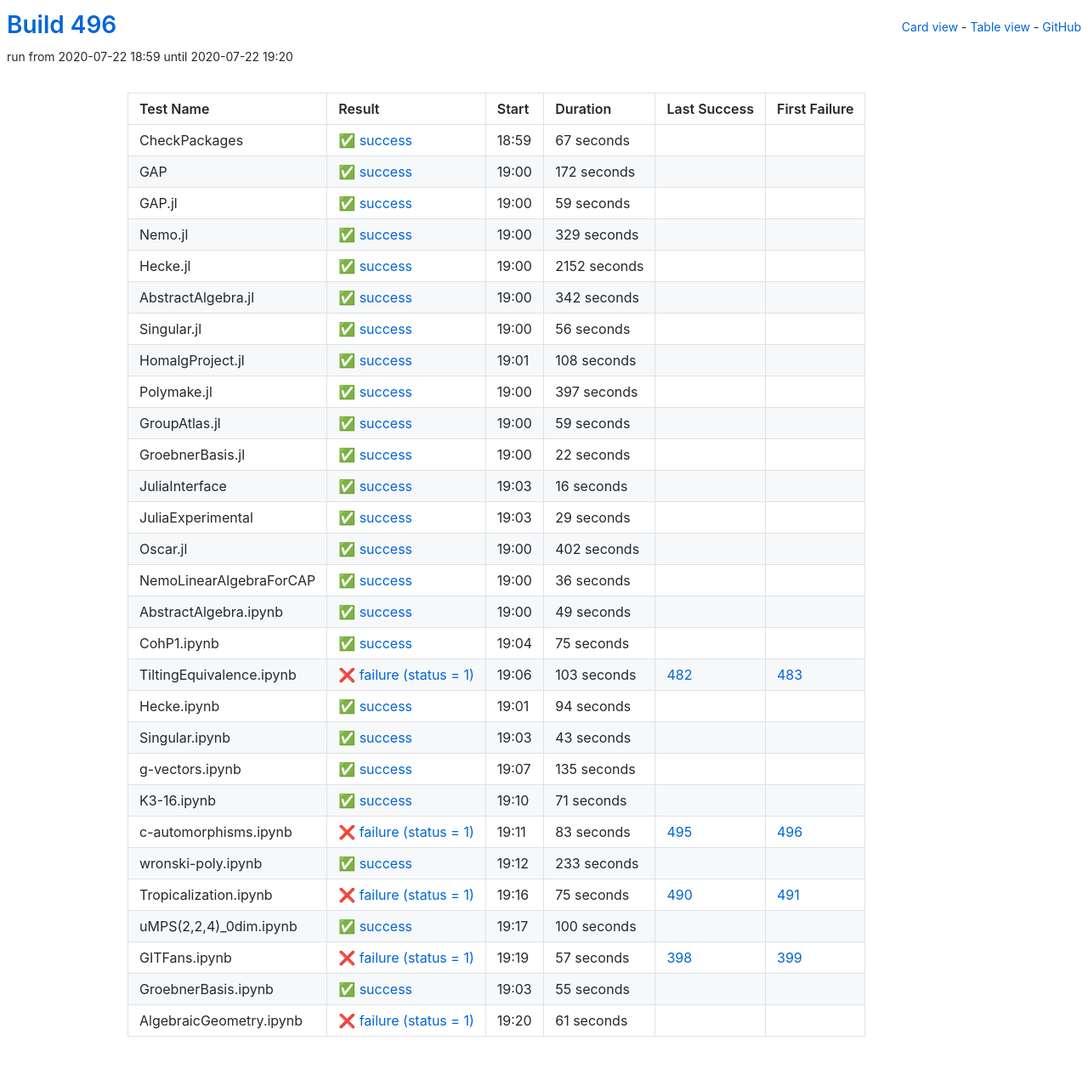
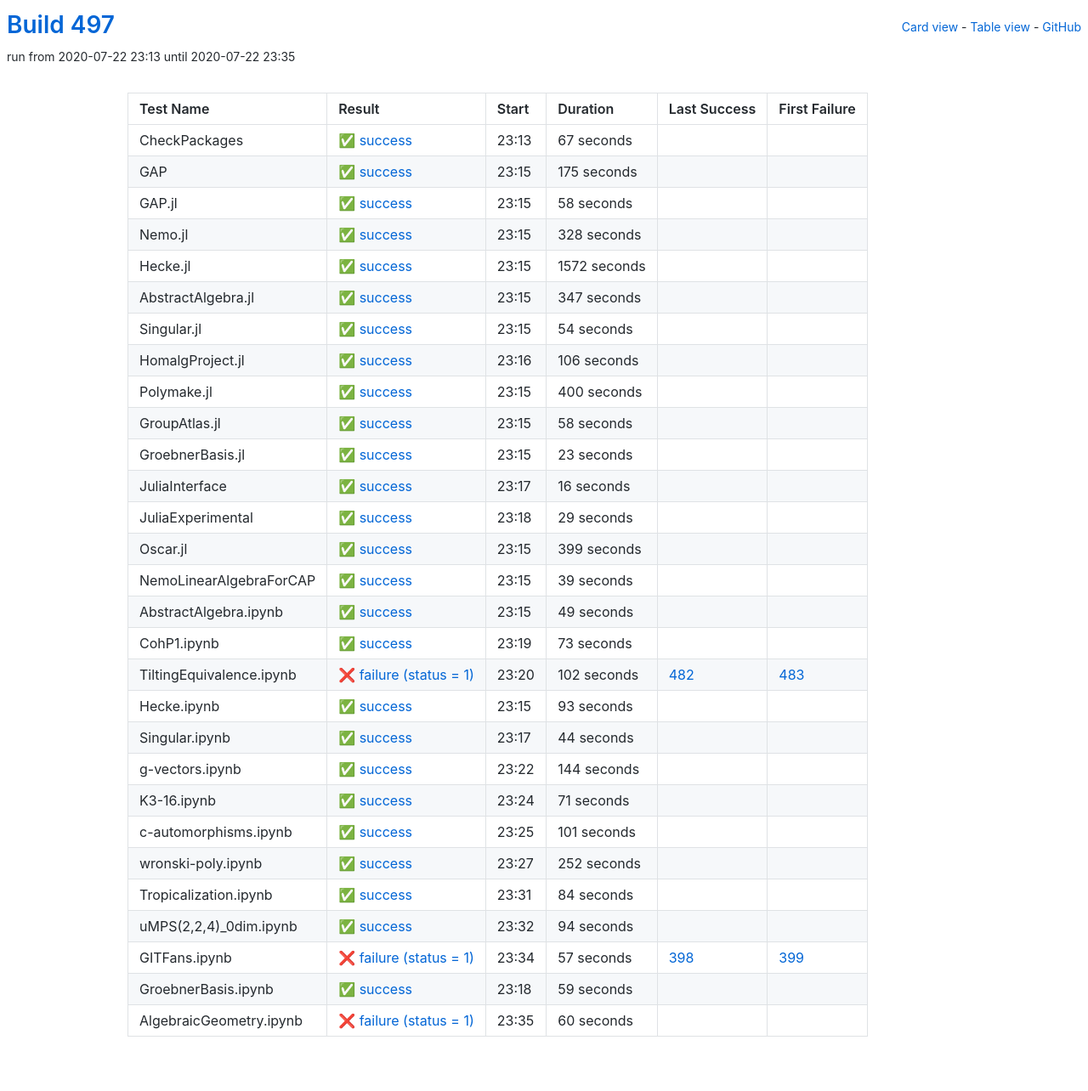
Before and after one commit to oscar-system/oscar-ci-status-stable, a Jekyll site: the page built from table.html, in a window 1280 px wide. Shown: the whole page at 85% size. Built offline with Jekyll 4.4.1, drawn with Linux system fonts in a browser that asks for light colours.

Commit message:
Build #497

```diff
--- a/_data/ci.yml
+++ b/_data/ci.yml
@@ -1,6 +1,6 @@
 ---
-build: 496
-build_url: https://oscarci.mathematik.uni-kl.de/job/oscar-stable/496/
+build: 497
+build_url: https://oscarci.mathematik.uni-kl.de/job/oscar-stable/497/
 job: oscar-stable
 organization: oscar-system
 repo: oscar-ci-status-stable
@@ -8,8 +8,8 @@ repourl: https://github.com/oscar-system/oscar-ci-status-stable
 tests:
 - name: CheckPackages
   id: checkpackages
-  log: https://oscarci.mathematik.uni-kl.de/job/oscar-stable/496/artifact/logs/build-496/CheckPackages.log
-  start: 2020-07-22 18:59
+  log: https://oscarci.mathematik.uni-kl.de/job/oscar-stable/497/artifact/logs/build-497/CheckPackages.log
+  start: 2020-07-22 23:13
   success: true
   exitcode: 0
   status: success
@@ -20,128 +20,128 @@ tests:
   first_failure_url:
 - name: GAP
   id: gap
-  log: https://oscarci.mathematik.uni-kl.de/job/oscar-stable/496/artifact/logs/build-496/GAP.log
-  start: 2020-07-22 19:00
+  log: https://oscarci.mathematik.uni-kl.de/job/oscar-stable/497/artifact/logs/build-497/GAP.log
+  start: 2020-07-22 23:15
   success: true
   exitcode: 0
   status: success
-  duration: 172
+  duration: 175
   last_success: false
   last_success_url:
   first_failure: false
   first_failure_url:
 - name: GAP.jl
   id: gap-jl
-  log: https://oscarci.mathematik.uni-kl.de/job/oscar-stable/496/artifact/logs/build-496/GAP.jl.log
-  start: 2020-07-22 19:00
+  log: https://oscarci.mathematik.uni-kl.de/job/oscar-stable/497/artifact/logs/build-497/GAP.jl.log
+  start: 2020-07-22 23:15
   success: true
   exitcode: 0
   status: success
-  duration: 59
+  duration: 58
   last_success: false
   last_success_url:
   first_failure: false
   first_failure_url:
 - name: Nemo.jl
   id: nemo-jl
-  log: https://oscarci.mathematik.uni-kl.de/job/oscar-stable/496/artifact/logs/build-496/Nemo.jl.log
-  start: 2020-07-22 19:00
+  log: https://oscarci.mathematik.uni-kl.de/job/oscar-stable/497/artifact/logs/build-497/Nemo.jl.log
+  start: 2020-07-22 23:15
   success: true
   exitcode: 0
   status: success
-  duration: 329
+  duration: 328
   last_success: false
   last_success_url:
   first_failure: false
   first_failure_url:
 - name: Hecke.jl
   id: hecke-jl
-  log: https://oscarci.mathematik.uni-kl.de/job/oscar-stable/496/artifact/logs/build-496/Hecke.jl.log
-  start: 2020-07-22 19:00
+  log: https://oscarci.mathematik.uni-kl.de/job/oscar-stable/497/artifact/logs/build-497/Hecke.jl.log
+  start: 2020-07-22 23:15
   success: true
   exitcode: 0
   status: success
-  duration: 2152
+  duration: 1572
   last_success: false
   last_success_url:
   first_failure: false
   first_failure_url:
 - name: AbstractAlgebra.jl
   id: abstractalgebra-jl
-  log: https://oscarci.mathematik.uni-kl.de/job/oscar-stable/496/artifact/logs/build-496/AbstractAlgebra.jl.log
-  start: 2020-07-22 19:00
+  log: https://oscarci.mathematik.uni-kl.de/job/oscar-stable/497/artifact/logs/build-497/AbstractAlgebra.jl.log
+  start: 2020-07-22 23:15
   success: true
   exitcode: 0
   status: success
-  duration: 342
+  duration: 347
   last_success: false
   last_success_url:
   first_failure: false
   first_failure_url:
 - name: Singular.jl
   id: singular-jl
-  log: https://oscarci.mathematik.uni-kl.de/job/oscar-stable/496/artifact/logs/build-496/Singular.jl.log
-  start: 2020-07-22 19:00
+  log: https://oscarci.mathematik.uni-kl.de/job/oscar-stable/497/artifact/logs/build-497/Singular.jl.log
+  start: 2020-07-22 23:15
   success: true
   exitcode: 0
   status: success
-  duration: 56
+  duration: 54
   last_success: false
   last_success_url:
   first_failure: false
   first_failure_url:
 - name: HomalgProject.jl
   id: homalgproject-jl
-  log: https://oscarci.mathematik.uni-kl.de/job/oscar-stable/496/artifact/logs/build-496/HomalgProject.jl.log
-  start: 2020-07-22 19:01
+  log: https://oscarci.mathematik.uni-kl.de/job/oscar-stable/497/artifact/logs/build-497/HomalgProject.jl.log
+  start: 2020-07-22 23:16
   success: true
   exitcode: 0
   status: success
-  duration: 108
+  duration: 106
   last_success: false
   last_success_url:
   first_failure: false
   first_failure_url:
 - name: Polymake.jl
   id: polymake-jl
-  log: https://oscarci.mathematik.uni-kl.de/job/oscar-stable/496/artifact/logs/build-496/Polymake.jl.log
-  start: 2020-07-22 19:00
+  log: https://oscarci.mathematik.uni-kl.de/job/oscar-stable/497/artifact/logs/build-497/Polymake.jl.log
+  start: 2020-07-22 23:15
   success: true
   exitcode: 0
   status: success
-  duration: 397
+  duration: 400
   last_success: false
   last_success_url:
   first_failure: false
   first_failure_url:
 - name: GroupAtlas.jl
   id: groupatlas-jl
-  log: https://oscarci.mathematik.uni-kl.de/job/oscar-stable/496/artifact/logs/build-496/GroupAtlas.jl.log
-  start: 2020-07-22 19:00
+  log: https://oscarci.mathematik.uni-kl.de/job/oscar-stable/497/artifact/logs/build-497/GroupAtlas.jl.log
+  start: 2020-07-22 23:15
   success: true
   exitcode: 0
   status: success
-  duration: 59
+  duration: 58
   last_success: false
   last_success_url:
   first_failure: false
   first_failure_url:
 - name: GroebnerBasis.jl
   id: groebnerbasis-jl
-  log: https://oscarci.mathematik.uni-kl.de/job/oscar-stable/496/artifact/logs/build-496/GroebnerBasis.jl.log
-  start: 2020-07-22 19:00
+  log: https://oscarci.mathematik.uni-kl.de/job/oscar-stable/497/artifact/logs/build-497/GroebnerBasis.jl.log
+  start: 2020-07-22 23:15
   success: true
   exitcode: 0
   status: success
-  duration: 22
+  duration: 23
   last_success: false
   last_success_url:
   first_failure: false
   first_failure_url:
 - name: JuliaInterface
   id: juliainterface
-  log: https://oscarci.mathematik.uni-kl.de/job/oscar-stable/496/artifact/logs/build-496/JuliaInterface.log
-  start: 2020-07-22 19:03
+  log: https://oscarci.mathematik.uni-kl.de/job/oscar-stable/497/artifact/logs/build-497/JuliaInterface.log
+  start: 2020-07-22 23:17
   success: true
   exitcode: 0
   status: success
@@ -152,8 +152,8 @@ tests:
   first_failure_url:
 - name: JuliaExperimental
   id: juliaexperimental
-  log: https://oscarci.mathematik.uni-kl.de/job/oscar-stable/496/artifact/logs/build-496/JuliaExperimental.log
-  start: 2020-07-22 19:03
+  log: https://oscarci.mathematik.uni-kl.de/job/oscar-stable/497/artifact/logs/build-497/JuliaExperimental.log
+  start: 2020-07-22 23:18
   success: true
   exitcode: 0
   status: success
@@ -164,32 +164,32 @@ tests:
   first_failure_url:
 - name: Oscar.jl
   id: oscar-jl
-  log: https://oscarci.mathematik.uni-kl.de/job/oscar-stable/496/artifact/logs/build-496/Oscar.jl.log
-  start: 2020-07-22 19:00
+  log: https://oscarci.mathematik.uni-kl.de/job/oscar-stable/497/artifact/logs/build-497/Oscar.jl.log
+  start: 2020-07-22 23:15
   success: true
   exitcode: 0
   status: success
-  duration: 402
+  duration: 399
   last_success: false
   last_success_url:
   first_failure: false
   first_failure_url:
 - name: NemoLinearAlgebraForCAP
   id: nemolinearalgebraforcap
-  log: https://oscarci.mathematik.uni-kl.de/job/oscar-stable/496/artifact/logs/build-496/NemoLinearAlgebraForCAP.log
-  start: 2020-07-22 19:00
+  log: https://oscarci.mathematik.uni-kl.de/job/oscar-stable/497/artifact/logs/build-497/NemoLinearAlgebraForCAP.log
+  start: 2020-07-22 23:15
   success: true
   exitcode: 0
   status: success
-  duration: 36
+  duration: 39
   last_success: false
   last_success_url:
   first_failure: false
   first_failure_url:
 - name: AbstractAlgebra.ipynb
   id: abstractalgebra-ipynb
-  log: https://oscarci.mathematik.uni-kl.de/job/oscar-stable/496/artifact/logs/build-496/AbstractAlgebra.ipynb.log
-  start: 2020-07-22 19:00
+  log: https://oscarci.mathematik.uni-kl.de/job/oscar-stable/497/artifact/logs/build-497/AbstractAlgebra.ipynb.log
+  start: 2020-07-22 23:15
   success: true
   exitcode: 0
   status: success
@@ -200,68 +200,68 @@ tests:
   first_failure_url:
 - name: CohP1.ipynb
   id: cohp1-ipynb
-  log: https://oscarci.mathematik.uni-kl.de/job/oscar-stable/496/artifact/logs/build-496/CohP1.ipynb.log
-  start: 2020-07-22 19:04
+  log: https://oscarci.mathematik.uni-kl.de/job/oscar-stable/497/artifact/logs/build-497/CohP1.ipynb.log
+  start: 2020-07-22 23:19
   success: true
   exitcode: 0
   status: success
-  duration: 75
+  duration: 73
   last_success: false
   last_success_url:
   first_failure: false
   first_failure_url:
 - name: TiltingEquivalence.ipynb
   id: tiltingequivalence-ipynb
-  log: https://oscarci.mathematik.uni-kl.de/job/oscar-stable/496/artifact/logs/build-496/TiltingEquivalence.ipynb.log
-  start: 2020-07-22 19:06
+  log: https://oscarci.mathematik.uni-kl.de/job/oscar-stable/497/artifact/logs/build-497/TiltingEquivalence.ipynb.log
+  start: 2020-07-22 23:20
   success: false
   exitcode: 1
   status: failure
-  duration: 103
+  duration: 102
   last_success: 482
   last_success_url: https://oscarci.mathematik.uni-kl.de/job/oscar-stable/482/
   first_failure: 483
   first_failure_url: https://oscarci.mathematik.uni-kl.de/job/oscar-stable/483/
 - name: Hecke.ipynb
   id: hecke-ipynb
-  log: https://oscarci.mathematik.uni-kl.de/job/oscar-stable/496/artifact/logs/build-496/Hecke.ipynb.log
-  start: 2020-07-22 19:01
+  log: https://oscarci.mathematik.uni-kl.de/job/oscar-stable/497/artifact/logs/build-497/Hecke.ipynb.log
+  start: 2020-07-22 23:15
   success: true
   exitcode: 0
   status: success
-  duration: 94
+  duration: 93
   last_success: false
   last_success_url:
   first_failure: false
   first_failure_url:
 - name: Singular.ipynb
   id: singular-ipynb
-  log: https://oscarci.mathematik.uni-kl.de/job/oscar-stable/496/artifact/logs/build-496/Singular.ipynb.log
-  start: 2020-07-22 19:03
+  log: https://oscarci.mathematik.uni-kl.de/job/oscar-stable/497/artifact/logs/build-497/Singular.ipynb.log
+  start: 2020-07-22 23:17
   success: true
   exitcode: 0
   status: success
-  duration: 43
+  duration: 44
   last_success: false
   last_success_url:
   first_failure: false
   first_failure_url:
 - name: g-vectors.ipynb
   id: g-vectors-ipynb
-  log: https://oscarci.mathematik.uni-kl.de/job/oscar-stable/496/artifact/logs/build-496/g-vectors.ipynb.log
-  start: 2020-07-22 19:07
+  log: https://oscarci.mathematik.uni-kl.de/job/oscar-stable/497/artifact/logs/build-497/g-vectors.ipynb.log
+  start: 2020-07-22 23:22
   success: true
   exitcode: 0
   status: success
-  duration: 135
+  duration: 144
   last_success: false
   last_success_url:
   first_failure: false
   first_failure_url:
 - name: K3-16.ipynb
   id: k3-16-ipynb
-  log: https://oscarci.mathematik.uni-kl.de/job/oscar-stable/496/artifact/logs/build-496/K3-16.ipynb.log
-  start: 2020-07-22 19:10
+  log: https://oscarci.mathematik.uni-kl.de/job/oscar-stable/497/artifact/logs/build-497/K3-16.ipynb.log
+  start: 2020-07-22 23:24
   success: true
   exitcode: 0
   status: success
@@ -272,56 +272,56 @@ tests:
   first_failure_url:
 - name: c-automorphisms.ipynb
   id: c-automorphisms-ipynb
-  log: https://oscarci.mathematik.uni-kl.de/job/oscar-stable/496/artifact/logs/build-496/c-automorphisms.ipynb.log
-  start: 2020-07-22 19:11
-  success: false
-  exitcode: 1
-  status: failure
-  duration: 83
-  last_success: 495
-  last_success_url: https://oscarci.mathematik.uni-kl.de/job/oscar-stable/495/
-  first_failure: 496
-  first_failure_url: https://oscarci.mathematik.uni-kl.de/job/oscar-stable/496/
-- name: wronski-poly.ipynb
-  id: wronski-poly-ipynb
-  log: https://oscarci.mathematik.uni-kl.de/job/oscar-stable/496/artifact/logs/build-496/wronski-poly.ipynb.log
-  start: 2020-07-22 19:12
+  log: https://oscarci.mathematik.uni-kl.de/job/oscar-stable/497/artifact/logs/build-497/c-automorphisms.ipynb.log
+  start: 2020-07-22 23:25
   success: true
   exitcode: 0
   status: success
-  duration: 233
+  duration: 101
+  last_success: false
+  last_success_url:
+  first_failure: false
+  first_failure_url:
+- name: wronski-poly.ipynb
+  id: wronski-poly-ipynb
+  log: https://oscarci.mathematik.uni-kl.de/job/oscar-stable/497/artifact/logs/build-497/wronski-poly.ipynb.log
+  start: 2020-07-22 23:27
+  success: true
+  exitcode: 0
+  status: success
+  duration: 252
   last_success: false
   last_success_url:
   first_failure: false
   first_failure_url:
 - name: Tropicalization.ipynb
   id: tropicalization-ipynb
-  log: https://oscarci.mathematik.uni-kl.de/job/oscar-stable/496/artifact/logs/build-496/Tropicalization.ipynb.log
-  start: 2020-07-22 19:16
-  success: false
-  exitcode: 1
-  status: failure
-  duration: 75
-  last_success: 490
-  last_success_url: https://oscarci.mathematik.uni-kl.de/job/oscar-stable/490/
-  first_failure: 491
-  first_failure_url: https://oscarci.mathematik.uni-kl.de/job/oscar-stable/491/
-- name: uMPS(2,2,4)_0dim.ipynb
-  id: umps-2-2-4-0dim-ipynb
-  log: https://oscarci.mathematik.uni-kl.de/job/oscar-stable/496/artifact/logs/build-496/uMPS-2-2-4-_0dim.ipynb.log
-  start: 2020-07-22 19:17
+  log: https://oscarci.mathematik.uni-kl.de/job/oscar-stable/497/artifact/logs/build-497/Tropicalization.ipynb.log
+  start: 2020-07-22 23:31
   success: true
   exitcode: 0
   status: success
-  duration: 100
+  duration: 84
+  last_success: false
+  last_success_url:
+  first_failure: false
+  first_failure_url:
+- name: uMPS(2,2,4)_0dim.ipynb
+  id: umps-2-2-4-0dim-ipynb
+  log: https://oscarci.mathematik.uni-kl.de/job/oscar-stable/497/artifact/logs/build-497/uMPS-2-2-4-_0dim.ipynb.log
+  start: 2020-07-22 23:32
+  success: true
+  exitcode: 0
+  status: success
+  duration: 94
   last_success: false
   last_success_url:
   first_failure: false
   first_failure_url:
 - name: GITFans.ipynb
   id: gitfans-ipynb
-  log: https://oscarci.mathematik.uni-kl.de/job/oscar-stable/496/artifact/logs/build-496/GITFans.ipynb.log
-  start: 2020-07-22 19:19
+  log: https://oscarci.mathematik.uni-kl.de/job/oscar-stable/497/artifact/logs/build-497/GITFans.ipynb.log
+  start: 2020-07-22 23:34
   success: false
   exitcode: 1
   status: failure
@@ -332,24 +332,24 @@ tests:
   first_failure_url: https://oscarci.mathematik.uni-kl.de/job/oscar-stable/399/
 - name: GroebnerBasis.ipynb
   id: groebnerbasis-ipynb
-  log: https://oscarci.mathematik.uni-kl.de/job/oscar-stable/496/artifact/logs/build-496/GroebnerBasis.ipynb.log
-  start: 2020-07-22 19:03
+  log: https://oscarci.mathematik.uni-kl.de/job/oscar-stable/497/artifact/logs/build-497/GroebnerBasis.ipynb.log
+  start: 2020-07-22 23:18
   success: true
   exitcode: 0
   status: success
-  duration: 55
+  duration: 59
   last_success: false
   last_success_url:
   first_failure: false
   first_failure_url:
 - name: AlgebraicGeometry.ipynb
   id: algebraicgeometry-ipynb
-  log: https://oscarci.mathematik.uni-kl.de/job/oscar-stable/496/artifact/logs/build-496/AlgebraicGeometry.ipynb.log
-  start: 2020-07-22 19:20
+  log: https://oscarci.mathematik.uni-kl.de/job/oscar-stable/497/artifact/logs/build-497/AlgebraicGeometry.ipynb.log
+  start: 2020-07-22 23:35
   success: false
   exitcode: 1
   status: failure
-  duration: 61
+  duration: 60
   last_success: false
   last_success_url:
   first_failure: false
```
Also changed, not shown: README.md.
